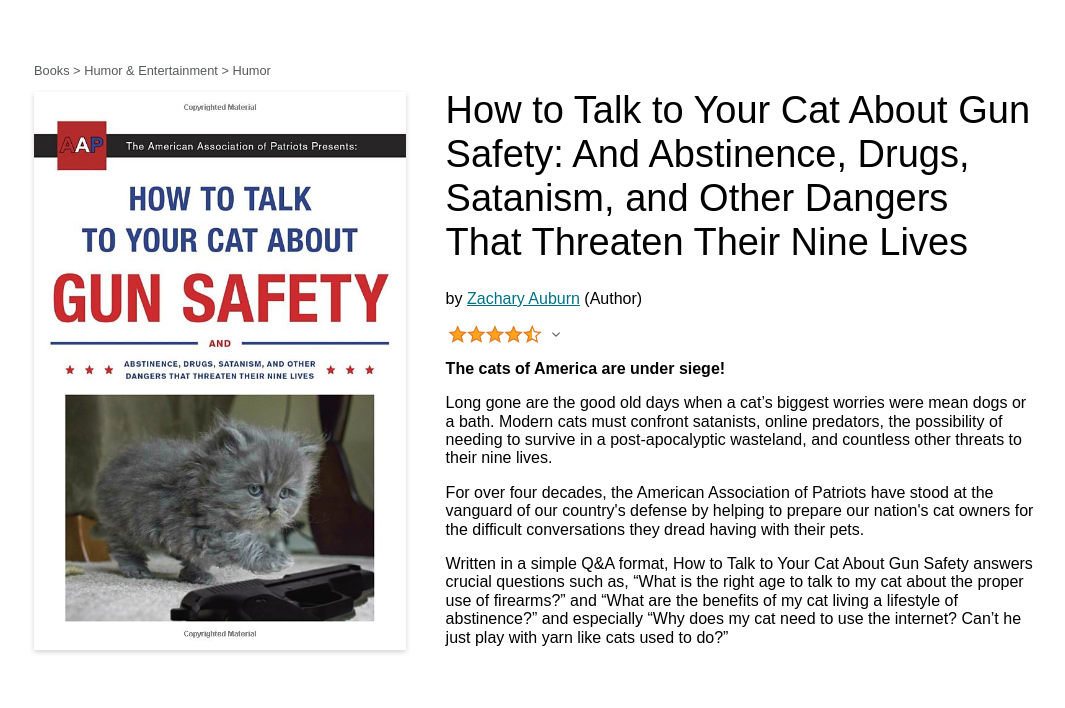
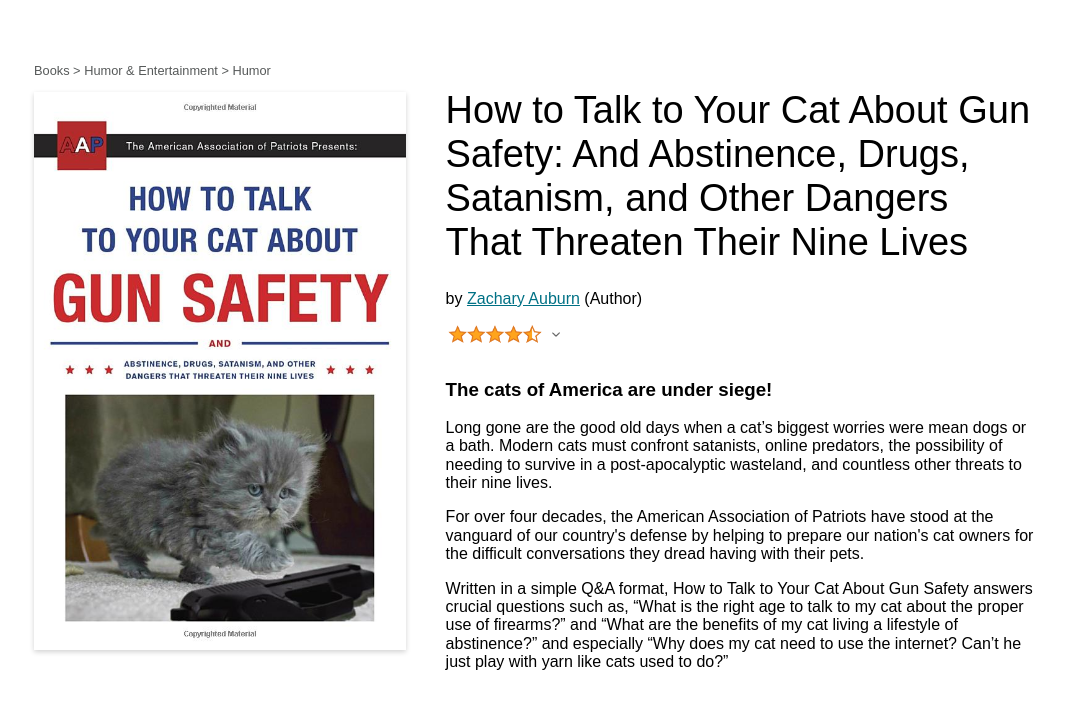
Before and after one commit to dev-arpita/amazon-product-page, a plain HTML site: page index.html in a window 1280 px wide. Shown: the whole page, without its empty margins (106-1171 px from the left). Drawn offline with nearby package versions, Linux system fonts and the light colour scheme.

Commit message:
update changes

```diff
--- a/index.html
+++ b/index.html
@@ -8,23 +8,23 @@
         <div class="container">
             <div class="left-col">
                 <p class="breadcrumb">Books > Humor & Entertainment > Humor</p>
-                <img class="main-img" src="book-cover.jpg">
+                <img class="main-img" src="book-cover.jpg" alt="cover page of How to Talk to Your Cat About Gun Safety">
             </div>
             <div class="right-col">
                 <h1 class="title">How to Talk to Your Cat About Gun Safety: And Abstinence, Drugs, Satanism, and Other Dangers That Threaten Their Nine Lives</h1>
                 <p class="author">by <a href="https://www.amazon.com/How-Talk-Your-About-Safety-ebook/dp/B01AERZSNC?ref_=ast_author_dp" class="author-name">Zachary Auburn</a> (Author)</p>
-                    <img src="ratings.png" alt="" class="rating-img">
-                <p class="subtitle">The cats of America are under siege!</p>
-                <p class="">
+                <img src="ratings.png" alt="" class="rating-img">
+                <h3 class="subtitle">The cats of America are under siege!</h3>
+                <p>
                     Long gone are the good old days when a cat’s biggest worries were mean dogs or a bath. Modern cats must confront
                     satanists, online predators, the possibility of needing to survive in a post-apocalyptic wasteland, and countless other
                     threats to their nine lives.
                 </p>
-                <p class="">
+                <p>
                     For over four decades, the American Association of Patriots have stood at the vanguard of our country's defense by
                     helping to prepare our nation's cat owners for the difficult conversations they dread having with their pets.
                 </p>
-                <p class="">
+                <p>
                     Written in a simple Q&A format, How to Talk to Your Cat About Gun Safety answers crucial questions such as, “What is the
                     right age to talk to my cat about the proper use of firearms?” and “What are the benefits of my cat living a lifestyle
                     of abstinence?” and especially “Why does my cat need to use the internet? Can’t he just play with yarn like cats used to
@@ -34,21 +34,3 @@
         </div>
     </body>
 </html>
-
-
-<!--
-
-
-How to Talk to Your Cat About Gun Safety: And Abstinence, Drugs, Satanism, and Other Dangers That Threaten Their Nine Lives
-
-
-
-
-
-
-
-
-
-Source:
-
--->
```
